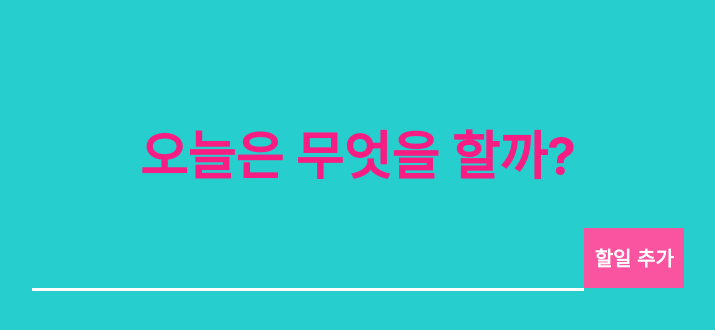
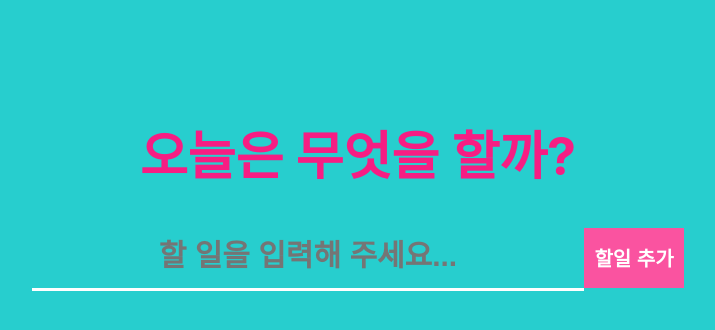
Before and after one commit to lhk3337/todolist, a React (Create React App) app: page / in a window 1280 px wide. Shown: the top 330 px of the page, without its empty margins (282-997 px from the left). Built offline with nearby package versions, Linux system fonts and the light colour scheme.

Commit message:
input placeholder

```diff
--- a/src/Components/TodoForm.js
+++ b/src/Components/TodoForm.js
@@ -30,7 +30,7 @@ const Todo = ({ setTodos, todos }) => {
   return (
     <div>
       <form onSubmit={onSubmit}>
-        <input value={input} onChange={onChange} ref={inputRef} />
+        <input value={input} onChange={onChange} ref={inputRef} placeholder="할 일을 입력해 주세요..." />
         <button type="submit" className="todoBtn" onClick={onClickBtn}>
           할일 추가
         </button>
```
